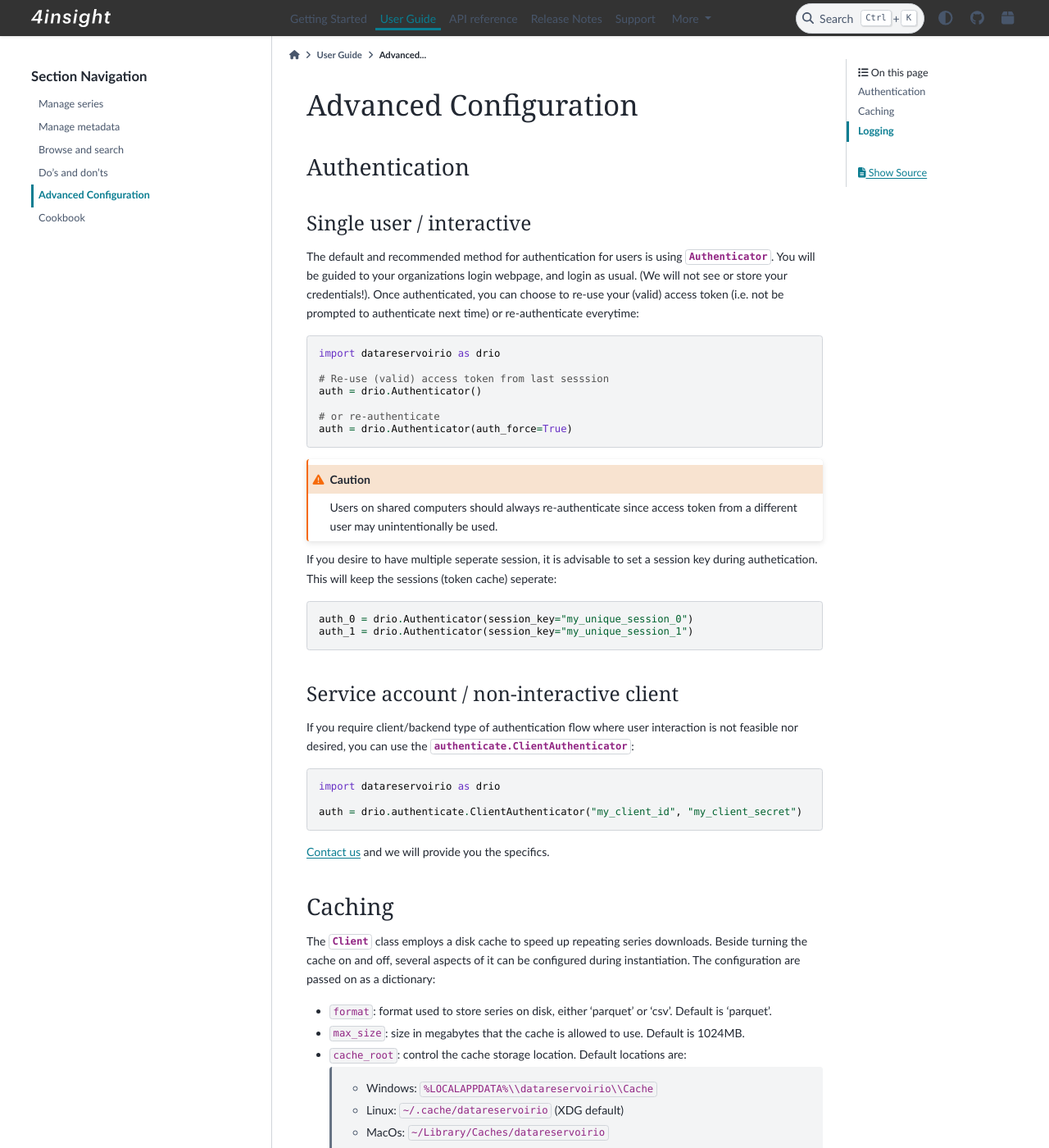
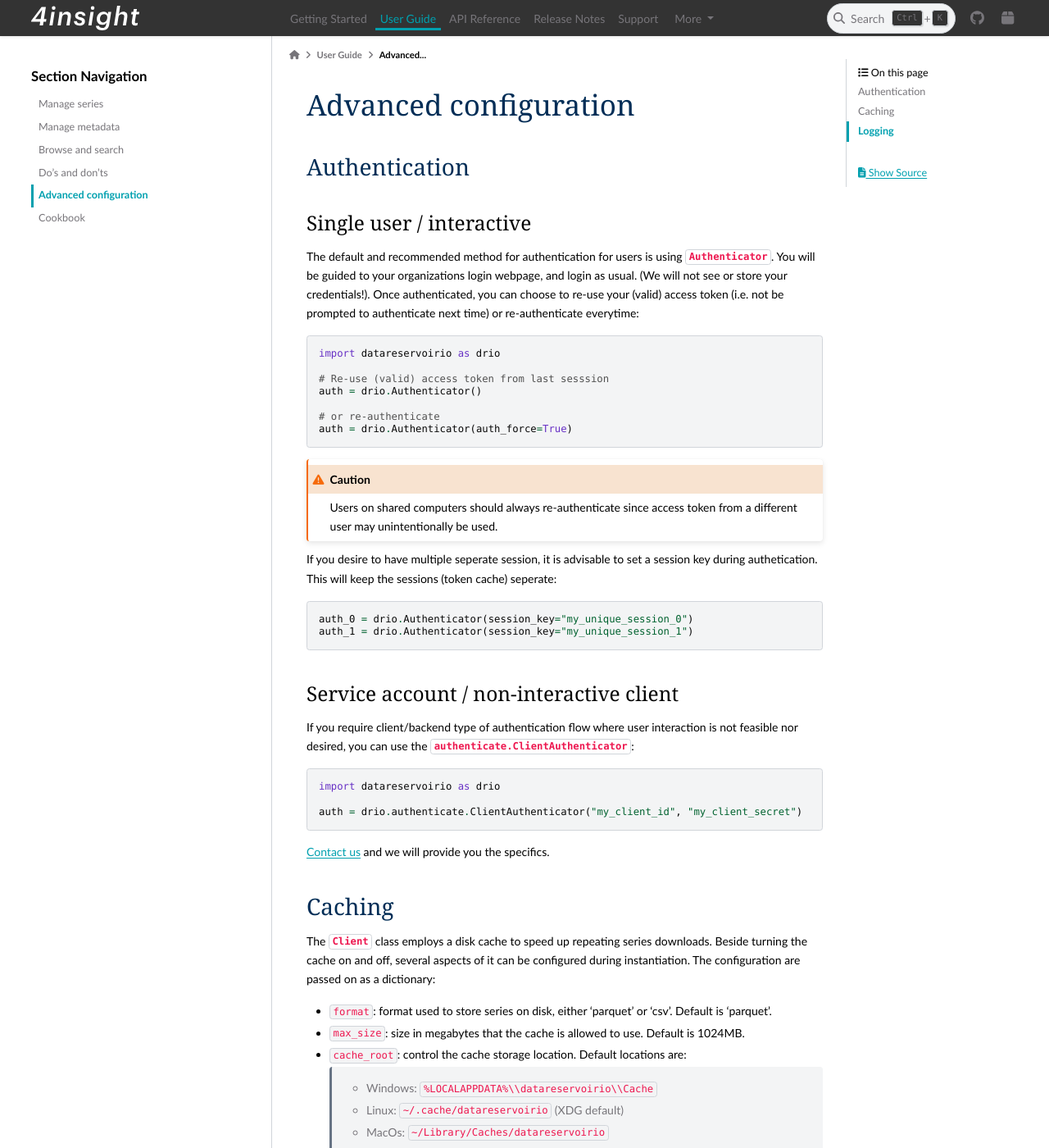
Before and after one commit to 4Subsea/drio-python, a Sphinx documentation site: the page built from docs/user_guide/advanced_config.rst, in a window 1280 px wide and 1400 px high. Shown: the whole window at 82% size. Built offline with Sphinx 7.4.7 and the PyData theme 0.15.4, drawn with Linux system fonts in a browser that asks for light colours.

Commit message:
doc: update to documentation
* updgrade to sphinx 5.1
* add favicon
* spelling

```diff
--- a/docs/_static/css/custom.css
+++ b/docs/_static/css/custom.css
@@ -4,27 +4,36 @@
 /*****************************************************************************
 * 4Subsea tweaks
 **/
-.navbar{
-  background-color: #333333 !important;
+
+.bd-header.navbar-light#navbar-main .navbar-nav li a.nav-link {
+  padding: 0 0.5rem;
+  color: var(--pst-color-navbar-link)
 }
 
-.navbar-brand img {
-  height: 22px; /* 32px */
+
+.bd-header.navbar-light#navbar-main .navbar-nav li a.nav-link:hover{
+  color: var(--pst-color-primary)
 }
 
-.fab::before{
-  color: #f5f5f5;
+
+.admonition, div.admonition {
+  background-color: transparent ;
 }
 
-.fas::before{
-  color: #f5f5f5;
+
+h1, h2 {
+  color: var(--pst-color-h1);
 }
 
+
+
 :root {
+
   /*****************************************************************************
   * Theme config
   **/
   --pst-header-height: 44px;
+
 
   /*****************************************************************************
   * Font size
@@ -54,44 +63,40 @@
   *
   * Colors are defined in rgb string way, "red, green, blue"
   **/
-  --pst-color-primary: 0, 45, 86;
-  --pst-color-text-base: 0, 45, 86;
-  --pst-color-info: 0, 157, 220;
+  --pst-color-primary: #00A0AF !important; /* headers */
+  --pst-color-text-base: 0, 45, 86 !important;
+  --pst-color-info: #009DDC !important;
   --pst-color-success: 0, 168, 143;
-  --pst-color-warning: 250, 166, 52;;
-  --pst-color-danger: 237, 23, 79;;
+  --pst-color-warning: 250, 166, 52;
+  --pst-color-danger: 237, 23, 79;
 
-  --pst-color-h1: var(--pst-color-primary);
-  --pst-color-h2: var(--pst-color-primary);
-  --pst-color-h3: var(--pst-color-primary);
-  --pst-color-h4: var(--pst-color-primary);
+  --pst-color-on-background: #333333 !important; /*navbar bg-colour*/
+  --pst-color-text-muted: #F5F5F5 !important; /* Navbar text and inactive sidebar links*/
+  --pst-color-text-muted: #77757A !important ;
+
+  --pst-color-h1: #002D56 !important;
+  --pst-color-h2: var(--pst-color-h1);
+  --pst-color-h3: var(--pst-color-h1);
+  --pst-color-h4: var(--pst-color-h1);
   --pst-color-h5: var(--pst-color-text-base);
   --pst-color-h6: var(--pst-color-text-base);
   --pst-color-paragraph: var(--pst-color-text-base);
-  --pst-color-link: 0, 160, 175;
-  --pst-color-link-hover: 243, 119, 111;
-  --pst-color-headerlink: 0, 45, 86;;
-  --pst-color-headerlink-hover: 218, 211, 204;
-  --pst-color-preformatted-text: 73, 73, 74;
-  --pst-color-preformatted-background: 250, 250, 250;
-  --pst-color-inline-code: 237, 23, 79;
+  --pst-color-link: var(--pst-color-primary) !important; /*links*/
+  --pst-color-link-hover: #F3776F !important;
+  --pst-color-headerlink: #002D56 !important;;
+  --pst-color-headerlink-hover: #0032FA !important;
+  --pst-color-inline-code: #ED174F !important;
 
-  --pst-color-active-navigation: 0, 160, 175;
-  --pst-color-navbar-link: 245, 245, 245;
-  --pst-color-navbar-link-hover: var(--pst-color-active-navigation);
+
+  --pst-color-active-navigation: var(--pst-color-primary);
+  --pst-color-navbar-link: #F5F5F5 !important;
+  --pst-color-navbar-link-hover: var(--pst-color-active-navigation) !important;
   --pst-color-navbar-link-active: var(--pst-color-active-navigation);
-  --pst-color-sidebar-link: 119, 117, 122;
-  --pst-color-sidebar-link-hover: var(--pst-color-active-navigation);
-  --pst-color-sidebar-link-active: var(--pst-color-active-navigation);
-  --pst-color-sidebar-expander-background-hover: 244, 244, 244;
-  --pst-color-sidebar-caption: 218, 211, 204;
-  --pst-color-toc-link: var(--pst-color-sidebar-link);
-  --pst-color-toc-link-hover: var(--pst-color-active-navigation);
-  --pst-color-toc-link-active: var(--pst-color-active-navigation);
+
 
    /*****************************************************************************
   * Admonitions
   **/
-  --pst-color-admonition-default: var(--pst-color-info);
-  --pst-color-admonition-note: var(--pst-color-info);
+  --pst-color-admonition-default: var(--pst-color-info) !important;
+  --pst-color-admonition-note: var(--pst-color-info) !important;
 }
--- a/docs/api_ref/index.rst
+++ b/docs/api_ref/index.rst
@@ -1,4 +1,4 @@
-API reference
+API Reference
 =============
 This section gives an overview of all public ``datareservoirio`` objects, functions and methods.
 
--- a/docs/conf.py
+++ b/docs/conf.py
@@ -74,7 +74,11 @@ html_theme = "pydata_sphinx_theme"
 html_static_path = ["_static"]
 html_css_files = ["css/custom.css"]
 html_logo = "_static/4insight-logo.svg"
+html_context = {"default_mode": "light"}
+html_favicon = "_static/favicon.png"
+
 html_theme_options = {
+    "navbar_end": ["navbar-icon-links"],
     "external_links": [
         {"name": "4Insight.io", "url": "https://4insight.io"},
     ],
--- a/docs/getting_started.rst
+++ b/docs/getting_started.rst
@@ -8,7 +8,7 @@ Head over to `Python.org`_ for instructions.
 
 Python version support
 ----------------------
-Officially Python 3.7, 3.8, and 3.9. We aim to support the three most
+Officially Python 3.8, 3.9, and 3.10. We aim to support the three most
 recent major versions.
 
 OS support
--- a/docs/user_guide/advanced_config.rst
+++ b/docs/user_guide/advanced_config.rst
@@ -1,7 +1,7 @@
 .. py:currentmodule:: datareservoirio
 .. _advanced-configuration:
 
-Advanced Configuration
+Advanced configuration
 ======================
 
 Authentication
--- a/docs/user_guide/index.rst
+++ b/docs/user_guide/index.rst
@@ -28,7 +28,7 @@ All of the above functionality are exposed as high-level methods in the
 #. Instantiate a new ``client`` (using :py:class:`Client`)
 #. Go... Data is waiting for you!
 
-Data Structures
+Data structures
 ---------------
 
 `DataReservoir.io`_ works with two fundemental data structures; *series* and
```
Also changed, not shown: docs/_static/favicon.png (added).
